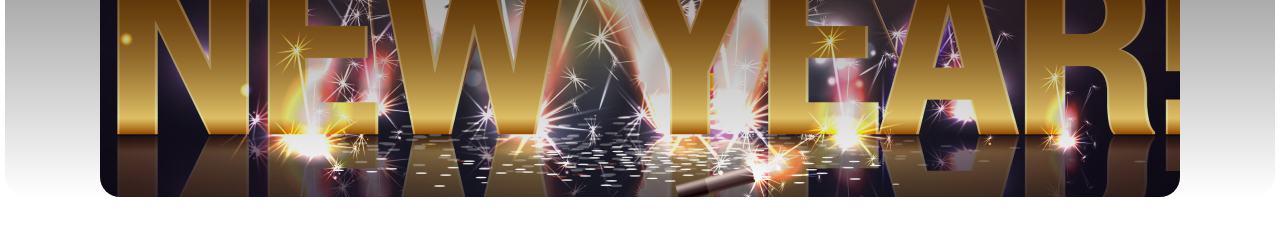
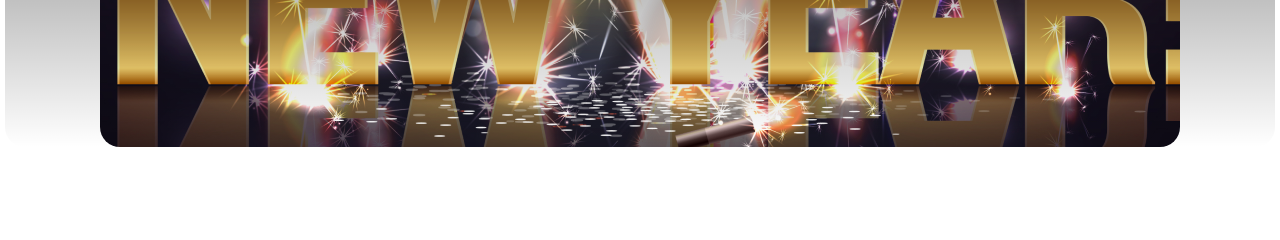
Before and after one commit to exploitx632/new-year-offer, a plain HTML site: page index.html in a window 1280 px wide. Shown: the part 453-693 px from the top of the page. Drawn offline with Linux system fonts and the light colour scheme.

Commit message:
final chackout

```diff
--- a/style.css
+++ b/style.css
@@ -5,7 +5,7 @@
 }
 
 body {
-    padding: 50px 100px;
+    padding: 0 100px;
 }
 
 /* shared style  */
```
